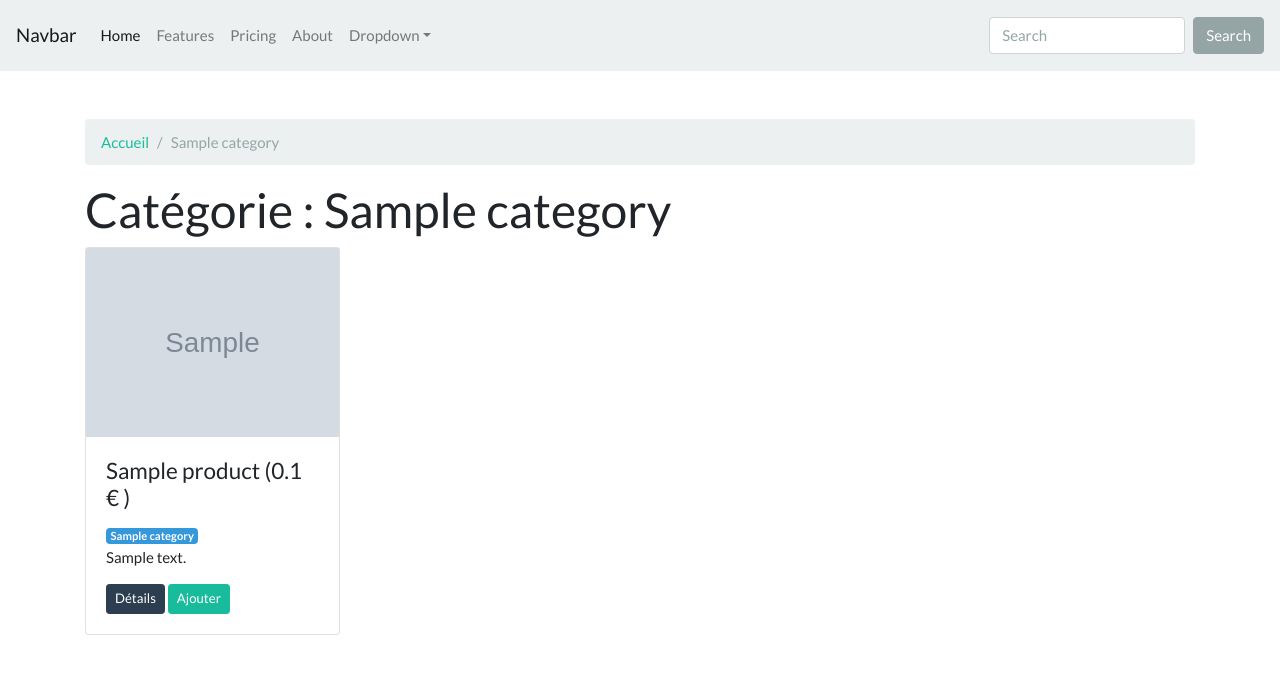
After one commit to stphm/Symshop, a Symfony app: template templates/product/category.html.twig in a window 1280 px wide. The commit adds this page. Shown: the top 674 px of the page. Run offline with Twig, Linux system fonts and the light colour scheme; the template is opened without the code that fills it: most values are stand-ins (such as "Sample title", 1, 10 or a date in 2020); grey boxes marked "Sample" are stand-in pictures; some libraries are stand-ins or nearby versions.

Commit message:
url générator pour les links , créer les pages et Controlle des produits et Catégory

```diff
--- a/templates/base.html.twig
+++ b/templates/base.html.twig
@@ -19,7 +19,7 @@
 <body>
 {% include "shared/_navbar.html.twig" %}
 
-    <div class="container">
+    <div class="container pt-5">
         {% block body %}{% endblock %}
     </div>
 
--- /dev/null
+++ b/templates/product/category.html.twig
@@ -0,0 +1,41 @@
+{% extends "base.html.twig" %}
+
+{% block title %}
+Catégorie : {{slug}}
+{% endblock %}
+
+{% block body %}
+
+<ol class="breadcrumb">
+    <li class="breadcrumb-item"><a href=" {{path('homepage')}} ">Accueil</a></li>
+    <li class="breadcrumb-item active">{{category.name}}</li>
+</ol>
+
+<h1> Catégorie : {{category.name}} </h1>
+
+<div class="row">
+    {% for p in category.products %}
+    <div class="col-3">
+        <div class="card">
+            <img src="{{p.picture}}" class="img-fluid" alt="Image du produit">
+
+            <div class="card-body">
+                <h4 class="card-title"> {{p.name}} ({{p.price/100}} € ) </h4>
+
+                <span class="badge badge-info">
+                    {{p.category.name }}
+                </span>
+
+                <p class="card-text"> {{p.shortDescription}} </p>
+
+                <a href="{{ path('product_show', {
+                    'category_slug' : p.category.slug,
+                    'slug' : p.slug
+                }) }}" class="btn btn-primary btn-sm">Détails</a>
+                <a href="#" class="btn btn-success btn-sm">Ajouter</a>
+            </div>
+        </div>
+    </div>
+    {% endfor %}
+</div>
+{% endblock %}
```
Also changed, not shown: composer.json (+5 -5 lines), src/Controller/ProductController.php (added, +52 -0 lines), templates/home.html.twig (+6 -1 lines), templates/product/index.html.twig (added, +20 -0 lines), templates/product/show.html.twig (added, +32 -0 lines), 1 other file.
